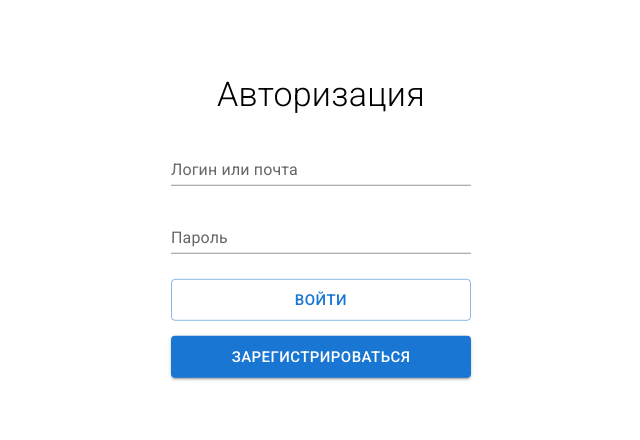
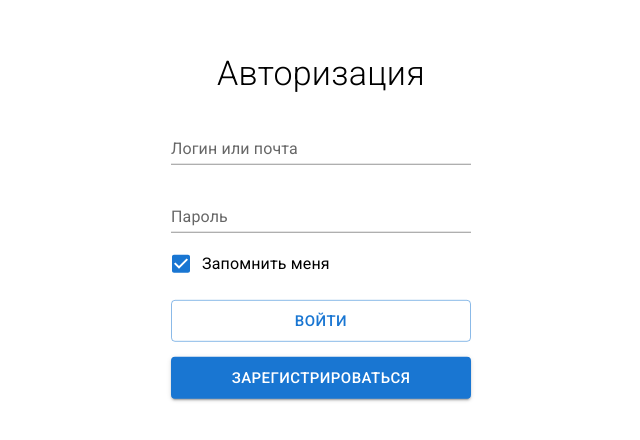
Before and after one commit to aalexxandr/dictionary, a React (Create React App) app in the folder frontend/: page / in a window 1280 px wide. Shown: the part 174-614 px from the top of the page, without its empty margins (319-959 px from the left). Built offline with nearby package versions, Linux system fonts and the light colour scheme; what axios-rate-limit would draw is missing.

Commit message:
feature/stylingSignPages in SignIn page has been added  user remember functional and checkbox.

```diff
--- a/frontend/src/components/Sign/SignIn/index.tsx
+++ b/frontend/src/components/Sign/SignIn/index.tsx
@@ -1,18 +1,17 @@
 import {FC} from "react";
 import {Link} from "react-router-dom";
 import {useDispatch} from "react-redux";
-import {useForm} from "react-hook-form";
 import styles from "../style.module.scss";
-import TextField from "@mui/material/TextField";
 import {ISignInPayload} from "../../../types/sign";
-import {Grid, Typography, Button} from "@mui/material";
+import {useForm, Controller} from "react-hook-form";
 import CenterWrapper from "../../generic/CenterWrapper";
 import {signInCreator} from "../../../redux/reducers/sign";
+import {Grid, Typography, Button, FormControlLabel, TextField, Checkbox} from "@mui/material";
 
 const SignIn:FC = () => {
     const dispatch = useDispatch()
 
-    const {handleSubmit, register, formState: { errors }} = useForm()
+    const {handleSubmit, register, control, formState: { errors }} = useForm()
 
     const login = (data: ISignInPayload) => {
         dispatch(signInCreator(data))
@@ -38,6 +37,16 @@ const SignIn:FC = () => {
                                error={!!errors.password} helperText={errors.password?.message}
                                inputProps={{ ...register('password', {required: 'Введите пароль'}) }}
                     />
+                    <Controller
+                        control={control}
+                        name="remember"
+                        defaultValue={true}
+                        render={({ field: { onChange, value}}) => (
+                            <FormControlLabel control={<Checkbox defaultChecked value={value} onChange={onChange} />}
+                                label="Запомнить меня"
+                            />
+                        )}
+                    />
                     <Button type="submit" className={styles.signButton} variant="outlined" size="large" fullWidth>
                         Войти
                     </Button>
--- a/frontend/src/lib/api/sign.ts
+++ b/frontend/src/lib/api/sign.ts
@@ -1,6 +1,6 @@
 import {instance} from "./index";
-import {ISignInPayload, ISignUpPayload, IUser} from "../../types/sign";
+import {ISignInApi, ISignUpPayload, IUser} from "../../types/sign";
 
-export const signIn = (data:ISignInPayload) => instance.post<IUser>('/sign/signIn', data)
+export const signIn = (data:ISignInApi) => instance.post<IUser>('/sign/signIn', data)
 
 export const signUp = (data:ISignUpPayload) => instance.post('/sign/signUp', data)
--- a/frontend/src/redux/sagas/sign.ts
+++ b/frontend/src/redux/sagas/sign.ts
@@ -10,11 +10,12 @@ import {IUser, SignActionTypes, ISignUpAction, ISignInAction} from "../../types/
 
 function* signInWorker({payload}:ISignInAction) {
     try {
-        const {identifier, password} = payload
+        const {identifier, password, remember} = payload
 
         const result:AxiosResponse = yield signIn({identifier, password})
 
-        Object.keys(result.data).forEach( key => setCookie(key, result.data[key as keyof IUser]) )
+        if (remember)
+            Object.keys(result.data).forEach( key => setCookie(key, result.data[key as keyof IUser]) )
 
         yield put(setUserCreator(result.data))
     } catch (e) {
```
Also changed, not shown: frontend/src/types/sign.ts (+6 -1 lines).
